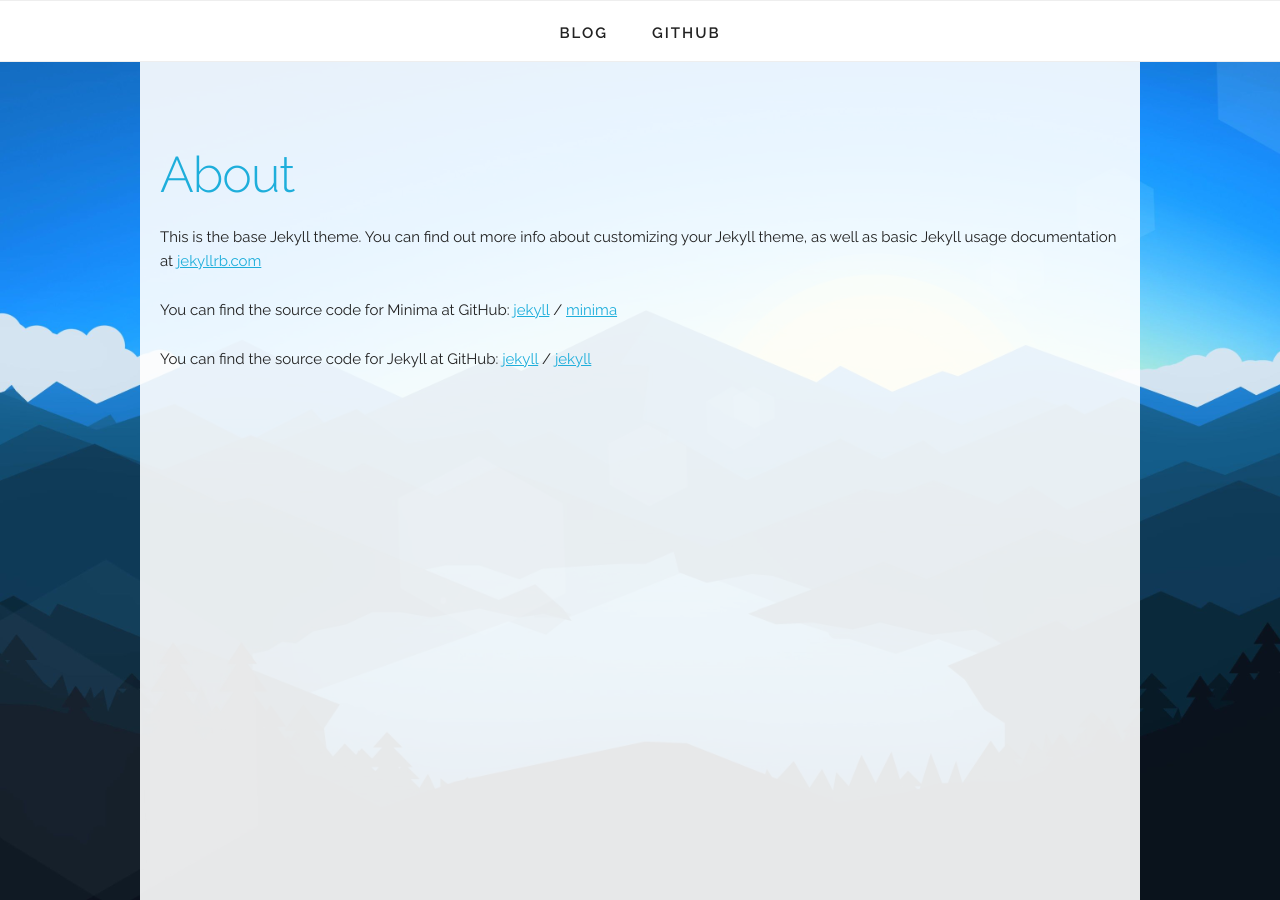
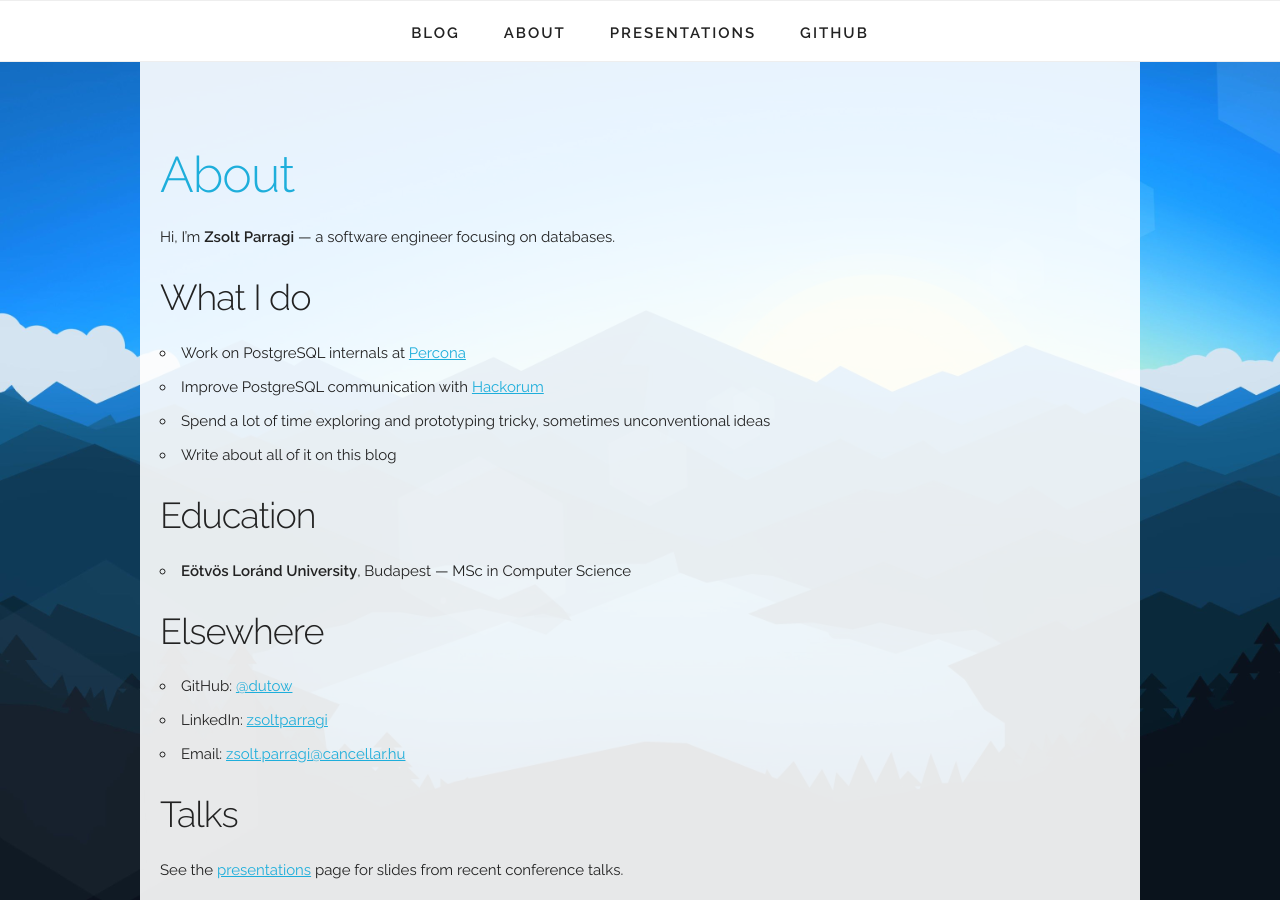
Before and after one commit to dutow/dutow.github.io, a Jekyll site: the page built from about.md, in a window 1280 px wide and 900 px high. Built offline with Jekyll 4.4.1, drawn with Linux system fonts in a browser that asks for light colours; a style sheet for code colours, icons or effects is not loaded.

Commit message:
page update

```diff
--- a/_layouts/default.html
+++ b/_layouts/default.html
@@ -34,6 +34,8 @@
   <div class="navbar">
     <ul class="navbar-list">
       <li class=navbar-item"><a href="/">Blog</a></li>
+      <li class=navbar-item"><a href="/about/">About</a></li>
+      <li class=navbar-item"><a href="/presentations/">Presentations</a></li>
       <li class=navbar-item"><a href="https://github.com/dutow">Github</a></li>
     </ul>
   </div>
--- a/about.md
+++ b/about.md
@@ -4,15 +4,25 @@
 permalink: /about/
 ---
 
-This is the base Jekyll theme. You can find out more info about customizing your Jekyll theme, as well as basic Jekyll usage documentation at [jekyllrb.com](https://jekyllrb.com/)
+Hi, I'm **Zsolt Parragi** — a software engineer focusing on databases.
 
-You can find the source code for Minima at GitHub:
-[jekyll][jekyll-organization] /
-[minima](https://github.com/jekyll/minima)
+### What I do
 
-You can find the source code for Jekyll at GitHub:
-[jekyll][jekyll-organization] /
-[jekyll](https://github.com/jekyll/jekyll)
+- Work on PostgreSQL internals at [Percona](https://www.percona.com/)
+- Improve PostgreSQL communication with [Hackorum](https://hackorum.dev)
+- Spend a lot of time exploring and prototyping tricky, sometimes unconventional ideas
+- Write about all of it on this blog
 
+### Education
 
-[jekyll-organization]: https://github.com/jekyll
+- **Eötvös Loránd University**, Budapest — MSc in Computer Science
+
+### Elsewhere
+
+- GitHub: [@dutow](https://github.com/dutow)
+- LinkedIn: [zsoltparragi](https://www.linkedin.com/in/zsoltparragi/)
+- Email: [zsolt.parragi@cancellar.hu](mailto:zsolt.parragi@cancellar.hu)
+
+### Talks
+
+See the [presentations](/presentations/) page for slides from recent conference talks.
```
Also changed, not shown: presentations.md (added, +15 -0 lines).
